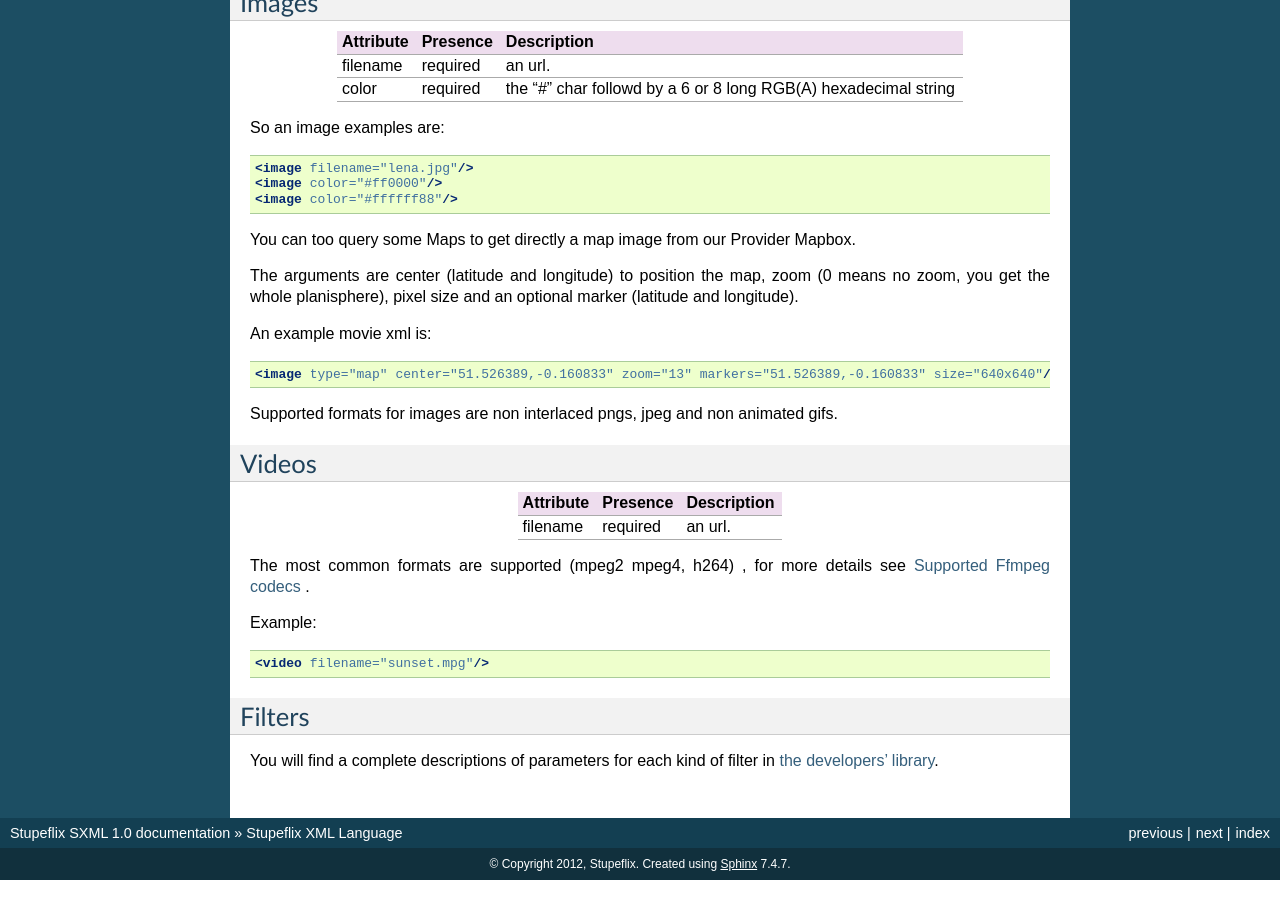
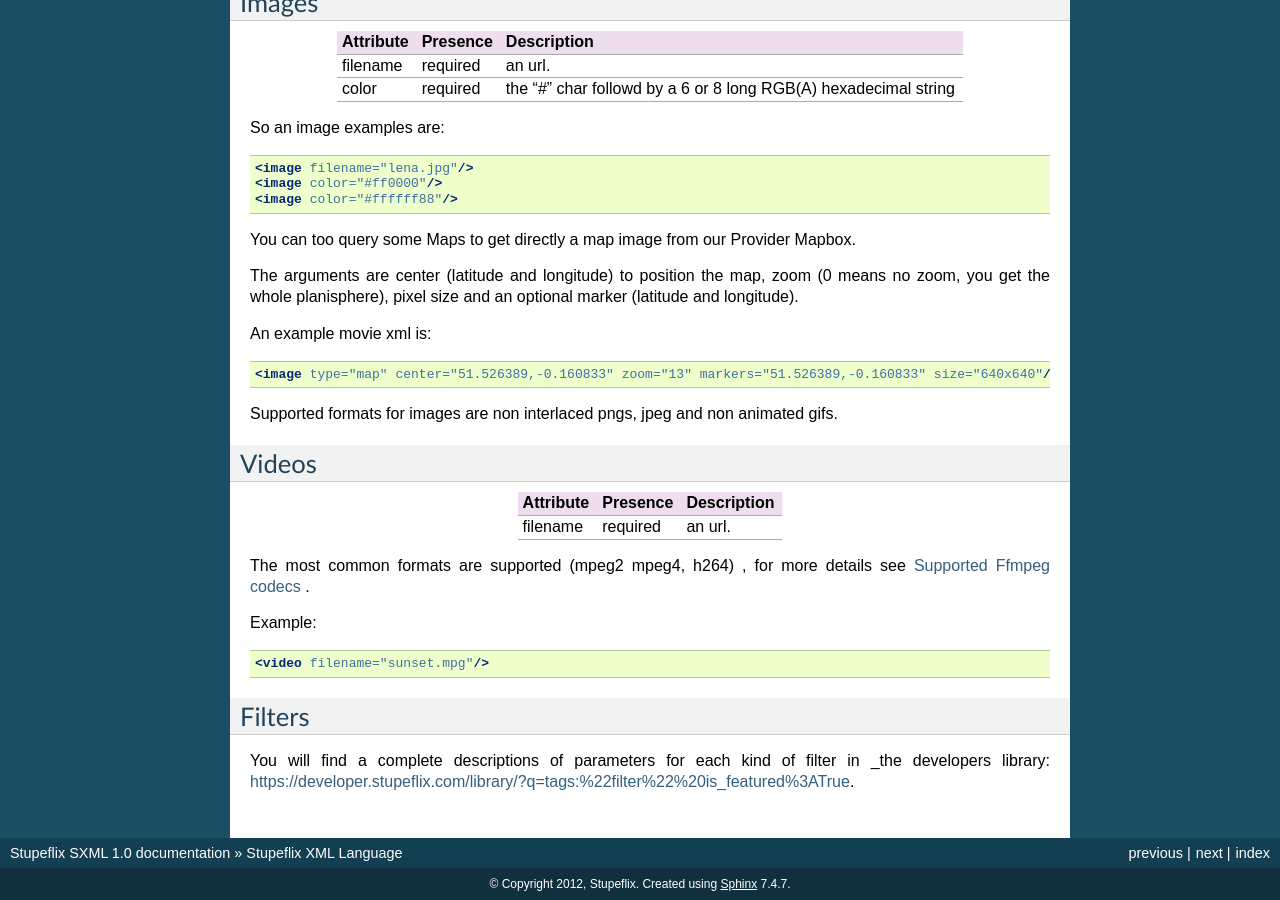
Before and after one commit to Stupeflix/stupeflix-sxml-doc, a Sphinx documentation site: the page built from docs/language.rst, in a window 1280 px wide and 900 px high, scrolled down 2685 px. Built offline with Sphinx 7.4.7, drawn with Linux system fonts in a browser that asks for light colours.

Commit message:
Update language.rst

```diff
--- a/docs/language.rst
+++ b/docs/language.rst
@@ -194,4 +194,4 @@ Example:
 Filters
 -------
 
-You will find a complete descriptions of parameters for each kind of filter in `the developers' library <https://developer.stupeflix.com/library/?q=tags:%22filter%22%20is_featured%3ATrue>`_.
+You will find a complete descriptions of parameters for each kind of filter in _the developers library: https://developer.stupeflix.com/library/?q=tags:%22filter%22%20is_featured%3ATrue.
```
